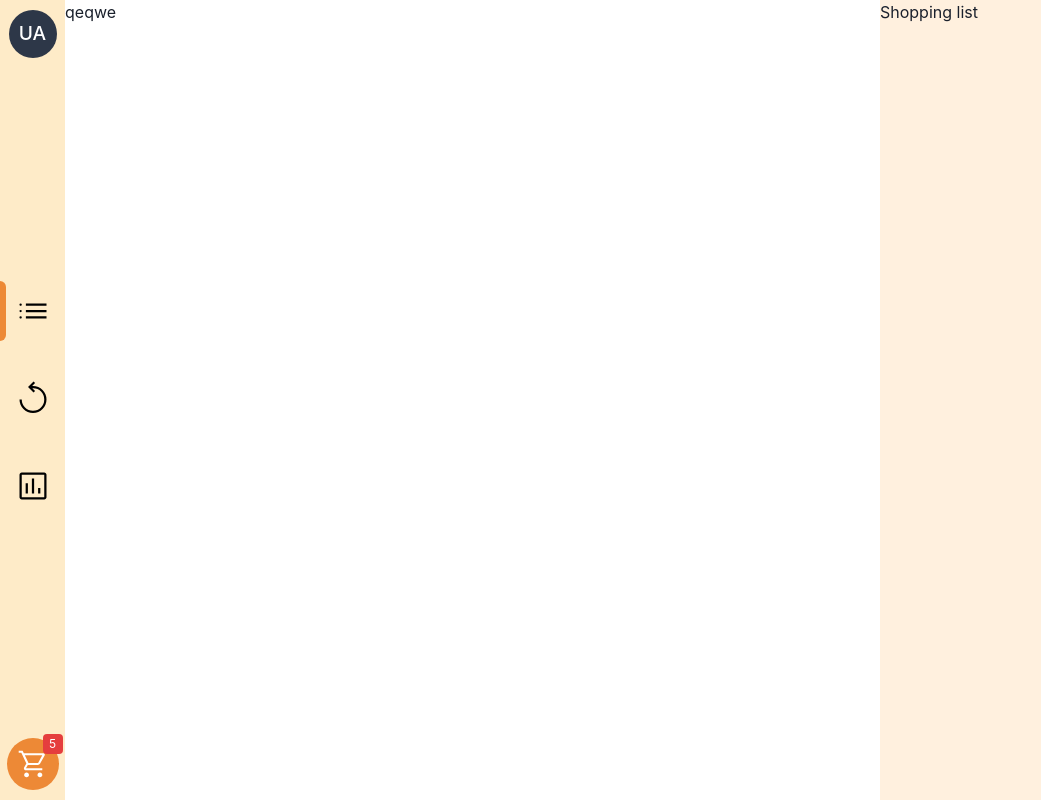
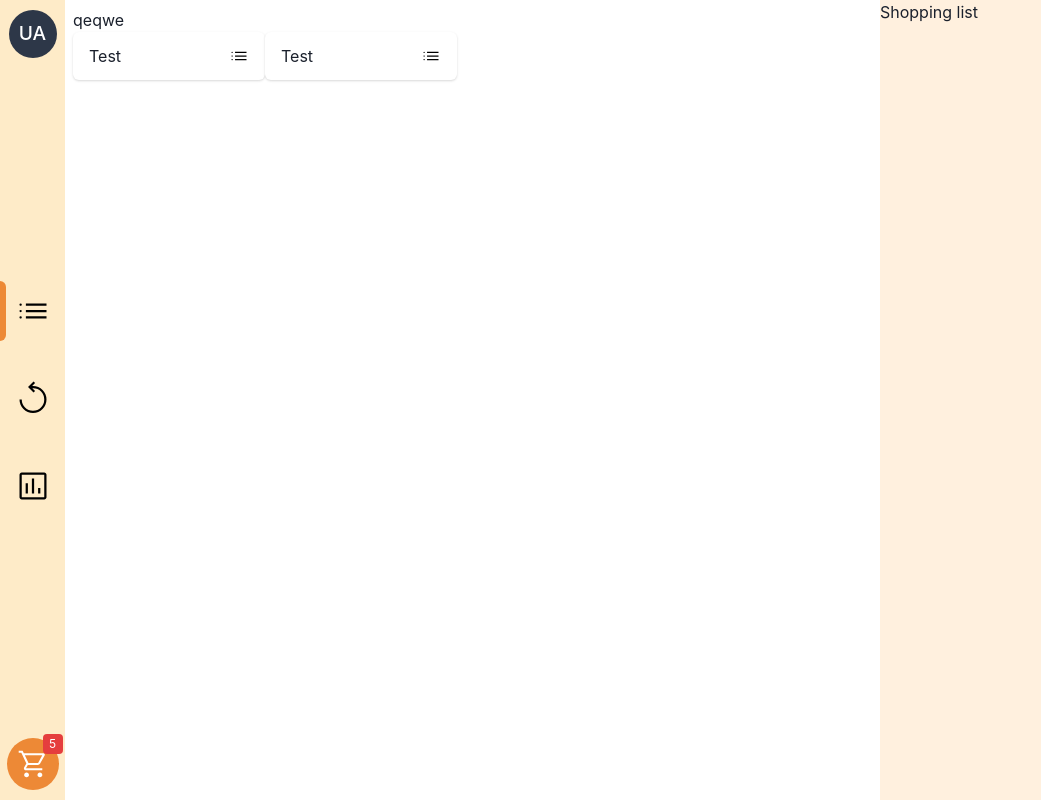
Before and after one commit to RauboLuk/Shoppingify, a Next.js app: page /items in a window 1280 px wide. Shown: the whole page, without its empty margins (0-1041 px from the left). Built offline with nearby package versions, Linux system fonts and the light colour scheme.

Commit message:
feat: product card

```diff
--- /dev/null
+++ b/src/components/ProductCard.tsx
@@ -0,0 +1,23 @@
+import { Card, CardBody, Grid, Text } from '@chakra-ui/react'
+import { Icon } from './Icon'
+
+interface Props {
+    name: string
+}
+
+export const ProductCard = ({ name }: Props) => {
+    return (
+        <Card w={{ base: 36, md: 48 }}>
+            <CardBody px={4} py={3}>
+                <Grid
+                    templateColumns={'1fr 20px'}
+                    alignItems={'center'}
+                    gap={2}
+                >
+                    <Text>{name}</Text>
+                    <Icon src={'/menu_icon.svg'} alt={'items'} />
+                </Grid>
+            </CardBody>
+        </Card>
+    )
+}
--- a/src/pages/items/index.tsx
+++ b/src/pages/items/index.tsx
@@ -1,11 +1,16 @@
-import ShoppingList from "@/components/ShoppingList"
-import { Box, GridItem } from "@chakra-ui/react"
+import { ProductCard } from '@/components/ProductCard'
+import ShoppingList from '@/components/ShoppingList'
+import { Flex, GridItem } from '@chakra-ui/react'
 
 const index = () => {
     return (
         <>
-            <GridItem as={'section'} >
+            <GridItem as={'section'} p={'2'}>
                 qeqwe
+                <Flex>
+                    <ProductCard name="Test" />
+                    <ProductCard name="Test" />
+                </Flex>
             </GridItem>
             <ShoppingList />
         </>
```
